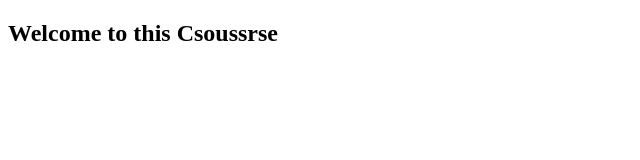
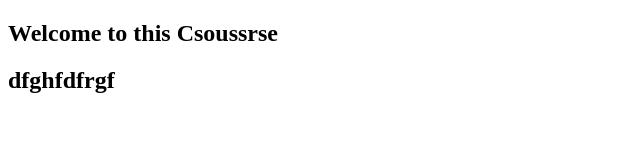
Before and after one commit to wod4ever/gittest, a plain HTML site: page index.html in a window 1280 px wide. Shown: the whole page, without its empty margins (0-640 px from the left). Drawn offline with Linux system fonts and the light colour scheme.

Commit message:
four commit

```diff
--- a/index.html
+++ b/index.html
@@ -16,6 +16,7 @@
 
 <section>
     <h1>Welcome to this Csoussrse</h1>
+    <h2>dfghfdfrgf</h2>
 
 </section>
 
```
